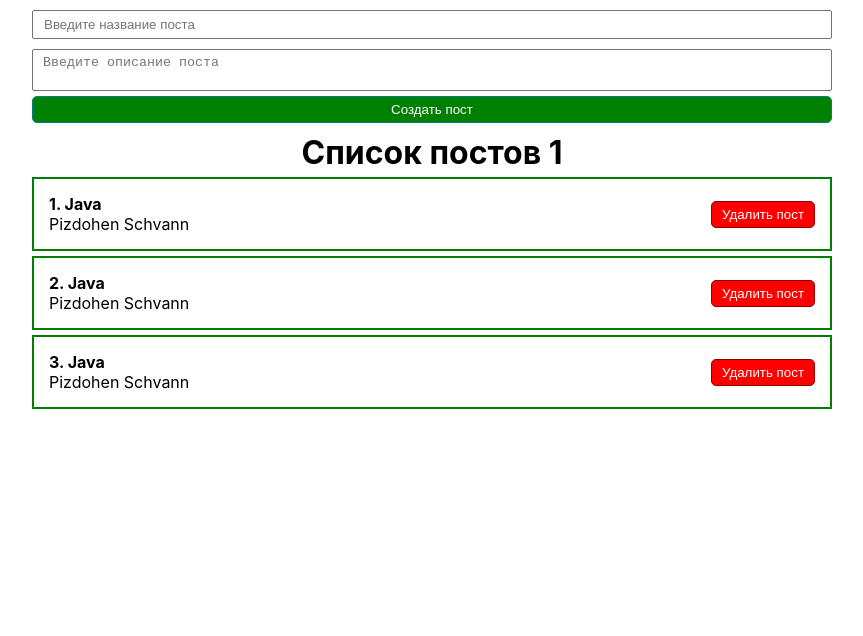
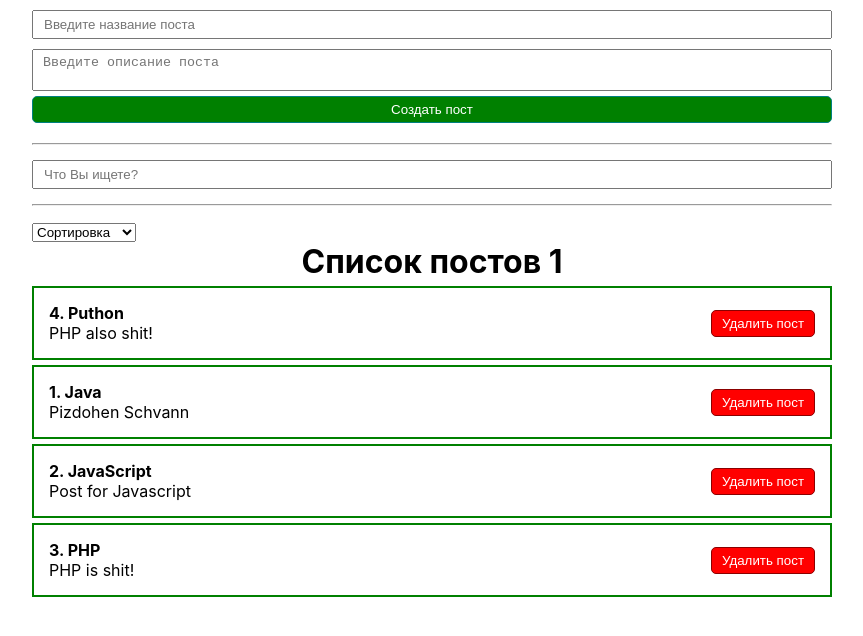
Before and after one commit to HakasLepehen/ulbi, a React (Create React App) app: page / in a window 1280 px wide. Shown: the top 636 px of the page, without its empty margins (208-1071 px from the left). Built offline with nearby package versions, Linux system fonts and the light colour scheme.

Commit message:
completed project. Going o create my own projects

```diff
--- a/src/App.js
+++ b/src/App.js
@@ -1,14 +1,29 @@
 import './App.css';
-import {useState} from "react";
+import {useMemo, useState} from "react";
 import PostsList from "./components/PostsList/PostsList";
 import PostForm from "./components/PostForm/PostForm";
+import PostFilter from "./components/PostFilter/PostFilter";
 
 function App() {
     let [posts, setPosts] = useState([
+        {id: 4, title: 'Puthon', body: 'PHP also shit!'},
         {id: 1, title: 'Java', body: 'Pizdohen Schvann'},
-        {id: 2, title: 'Java', body: 'Pizdohen Schvann'},
-        {id: 3, title: 'Java', body: 'Pizdohen Schvann'}
+        {id: 2, title: 'JavaScript', body: 'Post for Javascript'},
+        {id: 3, title: 'PHP', body: 'PHP is shit!'}
     ]);
+
+    const [filter, setFilter] = useState({sort: '', query: ''});
+
+    const sortedPosts = useMemo(() => {
+        if (filter.sort) {
+            return [...posts].sort((a, b) => a[filter.sort].localeCompare(b[filter.sort]))
+        }
+        return posts
+    }, [filter.sort, posts]);
+
+    const sortedAndSearchedPosts = useMemo(() => {
+        return sortedPosts.filter(post => post.title.toLowerCase().includes(filter.query))
+    }, [filter.query, sortedPosts])
 
     const createPost = (newPost) => {
         setPosts([...posts, newPost]);
@@ -25,8 +40,9 @@
                 create={createPost}
                 posts={posts}
             />
+            <PostFilter filter={filter} setFilter={setFilter}/>
             <PostsList
-                posts={posts}
+                posts={sortedAndSearchedPosts}
                 title='Список постов 1'
                 deletePost={deletePost}
             />
--- /dev/null
+++ b/src/components/PostFilter/PostFilter.jsx
@@ -0,0 +1,33 @@
+import React, {useState} from 'react';
+import Input from "../UI/Input/Input";
+import Select from "../UI/Select/Select";
+
+const PostFilter = ({filter, setFilter}) => {
+    let [options, setOptions] = useState([
+        {value: 'title', name: 'По названию'},
+        {value: 'body', name: 'По описанию'}
+    ])
+
+    return (
+        <div>
+            <hr style={{margin: '10px auto 15px auto'}}/>
+            <Input
+                style={{marginBottom: '15px'}}
+                placeholder={'Что Вы ищете?'}
+                value={filter.query}
+                onChange={e => {
+                    setFilter({...filter, query: e.target.value});
+                }}
+            />
+            <hr style={{margin: '10px auto 15px auto'}}/>
+                <Select
+                    value={filter.sort}
+                    defaultValue={'Сортировка'}
+                    options={options}
+                    onChangeValue={selectedSort => setFilter({...filter, sort: selectedSort})}
+                />
+        </div>
+    );
+};
+
+export default PostFilter;
--- a/src/components/PostForm/PostForm.jsx
+++ b/src/components/PostForm/PostForm.jsx
@@ -13,7 +13,6 @@
             ...post,
             id: posts.length + 1
         }
-        console.log(newPost);
         create(newPost);
         setPost({id: '', title: '', body: ''})
     }
--- a/src/components/Postitem/PostItem.jsx
+++ b/src/components/Postitem/PostItem.jsx
@@ -3,7 +3,6 @@
 import Button from "../UI/Button/Button";
 
 const PostItem = (props) => {
-    console.log('Пропсы поста', props);
 
     return (
         <div>
--- a/src/components/UI/Input/Input.jsx
+++ b/src/components/UI/Input/Input.jsx
@@ -2,7 +2,6 @@
 import classes from "./Input.module.css";
 
 const Input = (props) => {
-    console.log('Пропсы инпута: ', props);
 
     return (
         <input className={classes.title} type="text" {...props} />
--- /dev/null
+++ b/src/components/UI/Select/Select.jsx
@@ -0,0 +1,17 @@
+import React from 'react';
+
+const Select = ({options, defaultValue, value, onChangeValue}) => {
+    return (
+        <select
+            value={value}
+            onChange={event => onChangeValue(event.target.value)}
+        >
+            <option disabled value="">{defaultValue}</option>
+            {options.map(option =>
+            <option value={option.value} key={option.value}>{option.name}</option>
+            )}
+        </select>
+    );
+};
+
+export default Select;
--- a/src/components/UI/Textarea/Textarea.jsx
+++ b/src/components/UI/Textarea/Textarea.jsx
@@ -2,7 +2,6 @@
 import classes from "./Textarea.module.css";
 
 const Textarea = (props) => {
-    console.log('Пропсы ареа-текста: ', props);
     return (
             <textarea className={classes.textarea} {...props}/>
     );
```
Also changed, not shown: src/components/UI/Select/Select.module.css (added), 1 other file (tests, documents, lock files or other folders).
